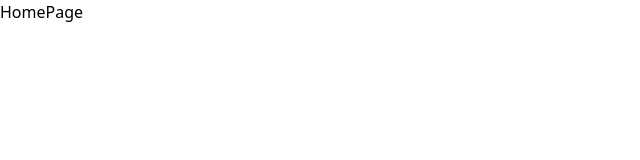
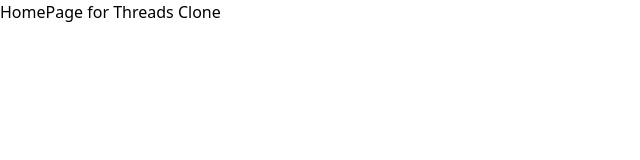
Before and after one commit to mark-elias/Threads-Clone, a Next.js app: page / in a window 1280 px wide. Shown: the top 160 px of the page, without its empty margins (0-640 px from the left). Built offline with nearby package versions, Linux system fonts and the light colour scheme.

Commit message:
fixed tailwind.config error

```diff
--- a/app/page.tsx
+++ b/app/page.tsx
@@ -1,7 +1,11 @@
 import React from "react";
 
 function HomePage() {
-  return <div>HomePage</div>;
+  return (
+    <main>
+      <h1>HomePage for Threads Clone</h1>
+    </main>
+  );
 }
 
 export default HomePage;
--- a/tailwind.config.ts
+++ b/tailwind.config.ts
@@ -212,5 +212,5 @@ module.exports = {
       },
     },
   },
-  plugins: [require("tailwindcss-animate")],
+  // plugins: [require("tailwindcss-animate")],
 };
```
